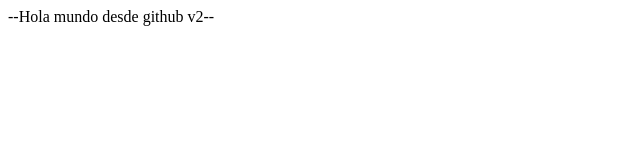
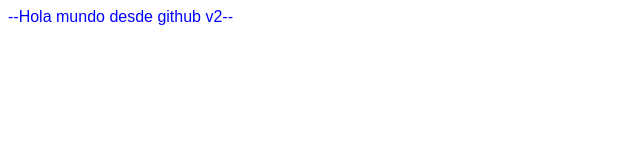
Before and after one commit to CamiloVR21/hello-static-page, a plain HTML site: page index.html in a window 1280 px wide. Shown: the whole page, without its empty margins (0-640 px from the left). Drawn offline with Linux system fonts and the light colour scheme.

Commit message:
chore: Cambiando cosas

```diff
--- a/index.html
+++ b/index.html
@@ -4,6 +4,12 @@
     <meta charset="UTF-8">
     <meta name="viewport" content="width=device-width, initial-scale=1.0">
     <title>probando</title>
+    <style>
+        body {
+            color: blue; /* Cambia el color del texto a azul */
+            font-family: Arial, sans-serif; /* Define una fuente más moderna */
+        }
+    </style>
 </head>
 <body>
     --Hola mundo desde github v2--
```
